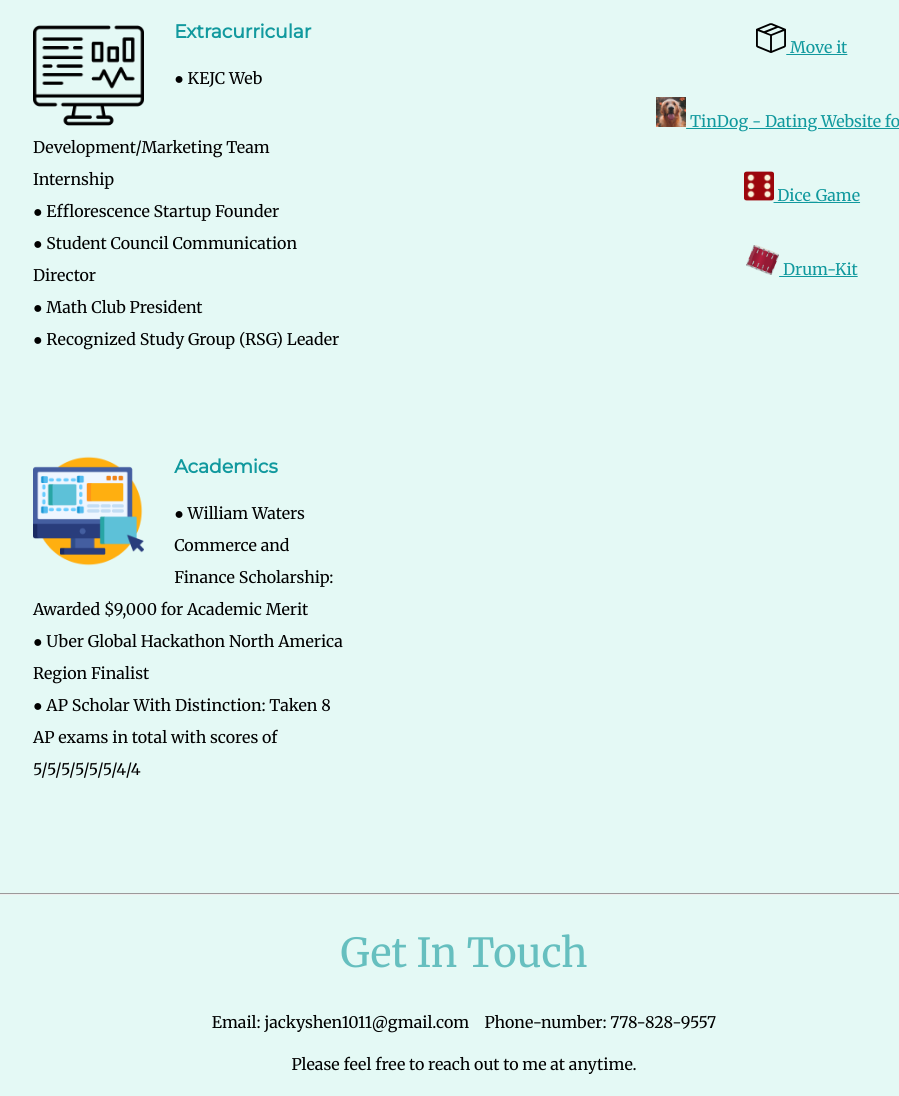
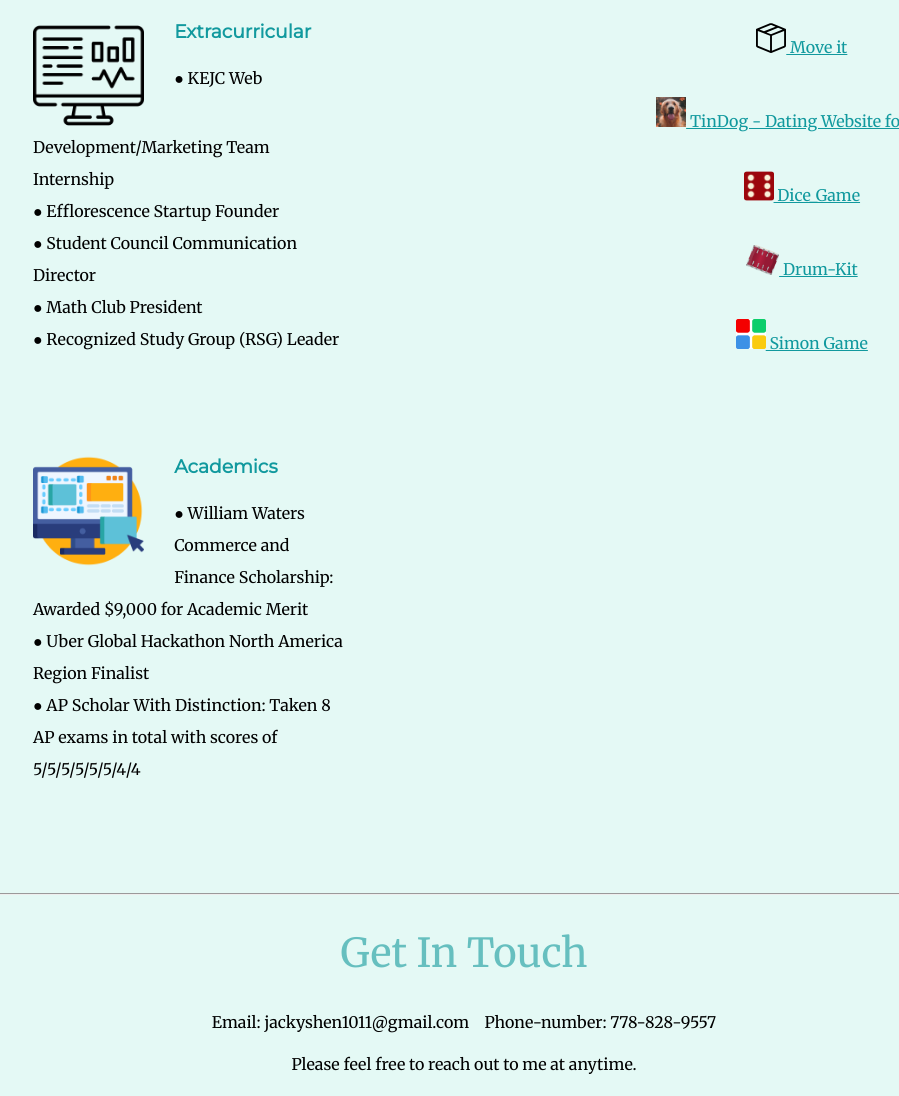
Before and after one commit to Pumpkinmann/Personal-Website, a plain HTML site: page index.html in a window 1280 px wide. Shown: the part 1448-2544 px from the top of the page, without its empty margins (176-1075 px from the left). Drawn offline with Linux system fonts and the light colour scheme.

Commit message:
Update index.html

```diff
--- a/index.html
+++ b/index.html
@@ -50,6 +50,7 @@
                 <li><a href="./TinDog/index.html"><img src="./TinDog/images/dog-img.jpg" alt="TinDog brand icon" height="30"> TinDog - Dating Website for dogs</a></li>
                 <li><a href="./Dice_Game/dicee.html"><img src="./Dice_Game/Images/dice6.png" alt="Dice icon" height="30"> Dice_Game </a></li>
                 <li><a href="./Drum_Kit/index.html"><img src="./Drum_Kit/images/tom1.png" alt="Drum con" height="30"> Drum-Kit </a></li>
+                <li><a href="./Simon_Game/index.html"><img src="./Simon_Game/download.png" alt="Simon Game icon" height="30"> Simon Game </a></li>
             </ul>
         </div>
       </div>
```
